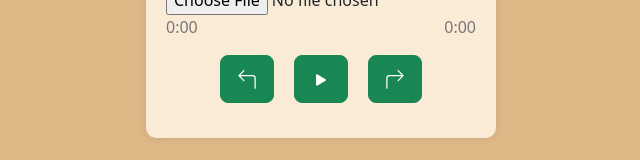
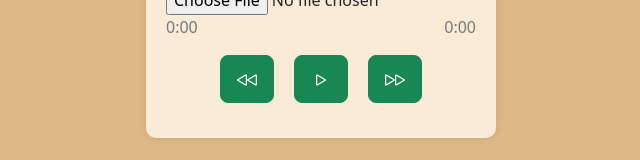
Before and after one commit to BitcoinBrklyn/Zah-Music-Player, a React (Vite) app in the folder frontend/musicplayer/: page / in a window 1280 px wide. Shown: the part 462-622 px from the top of the page, without its empty margins (319-959 px from the left). Built offline with nearby package versions, Linux system fonts and the light colour scheme.

Commit message:
Added Official buttons play pause, rewind ,fast forward

```diff
--- a/frontend/musicplayer/src/App.jsx
+++ b/frontend/musicplayer/src/App.jsx
@@ -1,7 +1,7 @@
 // YourComponent.jsx
 import React, { useState, useRef, useEffect } from "react";
 import "bootstrap/dist/css/bootstrap.min.css"; // Import Bootstrap CSS
-import { PlayFill, PauseFill, Arrow90degLeft, Arrow90degRight } from "react-bootstrap-icons";
+import { Play, Pause, Rewind, FastForward } from "react-bootstrap-icons";
 
 import "./App.css";
 import { Button } from "react-bootstrap";
@@ -109,14 +109,14 @@ function AudioPlayer() {
       <div className="control-buttons">
         {/* // Replace these lines inside the control-buttons div */}
         <Button variant="success" size="lg" onClick={handleRewind}>
-          <Arrow90degLeft />
+          <Rewind />
         </Button>
         <Button variant="success" size="lg" onClick={handlePlayPause}>
-          {isPlaying ? <PauseFill /> : <PlayFill />}
+          {isPlaying ? <Pause /> : <Play />}
           <span className="visually-hidden">Play/Pause</span>
         </Button>
         <Button variant="success" size="lg" onClick={handleFastForward}>
-          <Arrow90degRight />
+          <FastForward />
         </Button>
       </div>
     </div>
```
